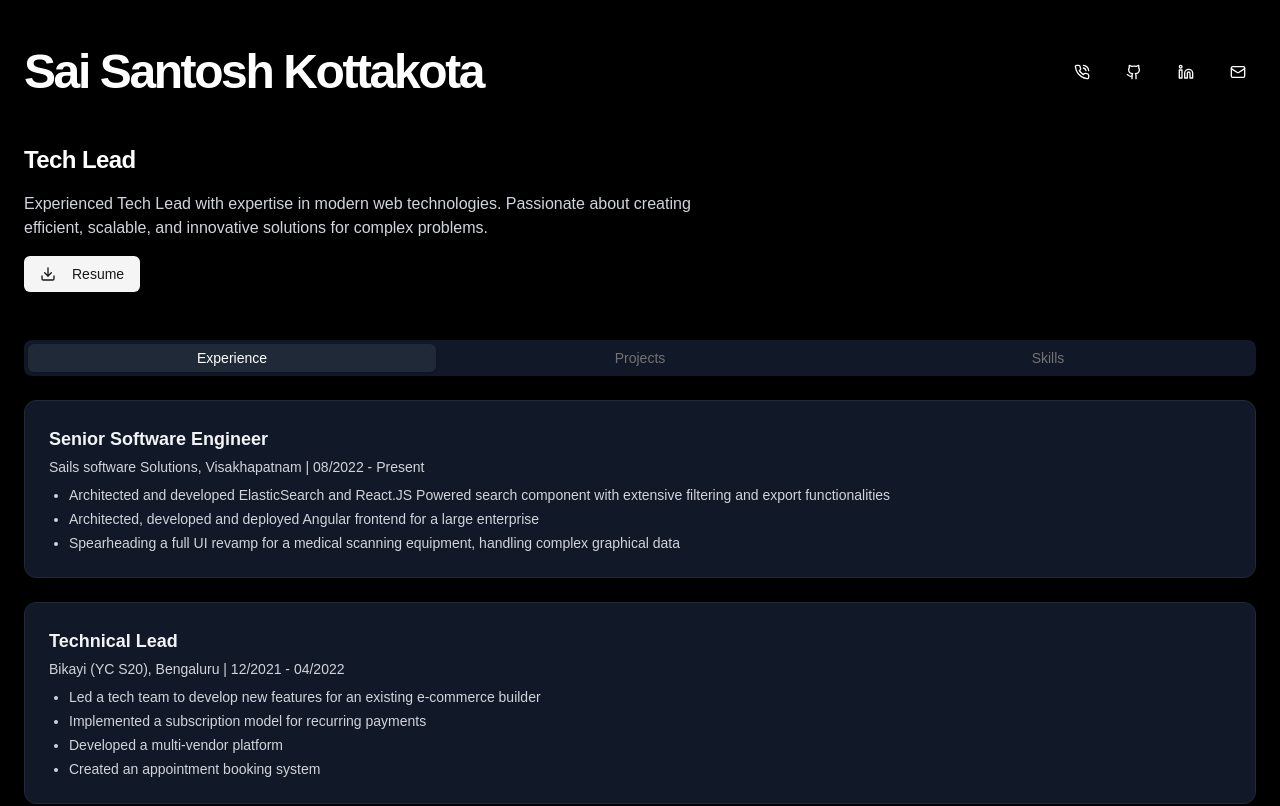
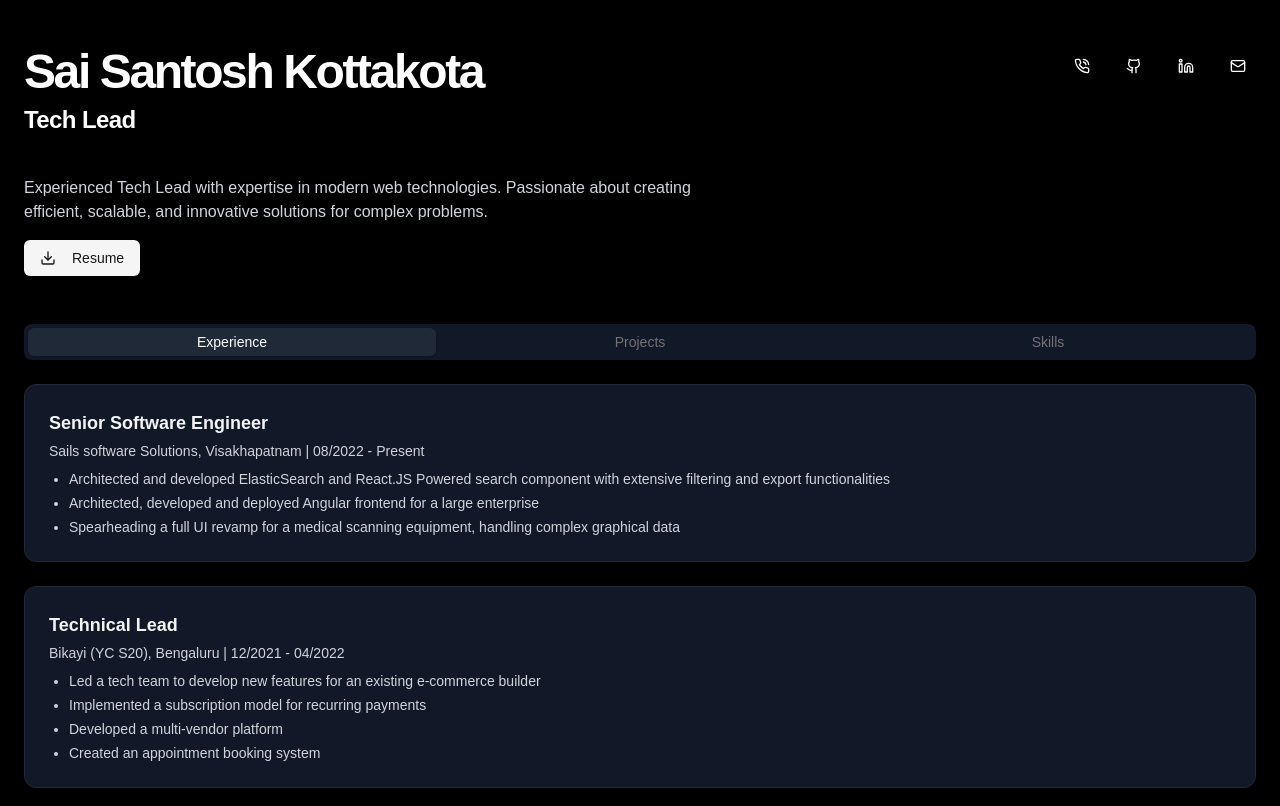
Before and after one commit to santosh898/profile, a Next.js app: page /resume/ in a window 1280 px wide. Shown: the top 806 px of the page. Built offline with nearby package versions, Linux system fonts and the light colour scheme.

Commit message:
better header styles

```diff
--- a/src/components/Header.tsx
+++ b/src/components/Header.tsx
@@ -11,11 +11,17 @@ import { Button } from "@/components/ui/button";
 const Header = () => {
   return (
     <>
-      <header className="mb-12 flex items-center justify-between">
-        <h1 className="text-3xl font-bold tracking-tighter sm:text-5xl">
-          Sai Santosh Kottakota
-        </h1>
-        <nav className="flex space-x-4">
+      <header className="mb-6 flex flex-col sm:flex-row sm:items-start items-center justify-between">
+        <div className="text-center sm:text-left">
+          <h1 className="text-3xl font-bold tracking-tighter sm:text-5xl mb-2">
+            Sai Santosh Kottakota
+          </h1>
+          <h2 className="mb-4 text-2xl font-semibold tracking-tight">
+            Tech Lead
+          </h2>
+        </div>
+
+        <nav className="flex space-x-4 mt-4 sm:mt-0">
           <TooltipProvider>
             {[
               {
@@ -62,9 +68,6 @@ const Header = () => {
       </header>
 
       <section className="mb-12">
-        <h2 className="mb-4 text-2xl font-semibold tracking-tight">
-          Tech Lead
-        </h2>
         <p className="max-w-2xl text-gray-300">
           Experienced Tech Lead with expertise in modern web technologies.
           Passionate about creating efficient, scalable, and innovative
```
